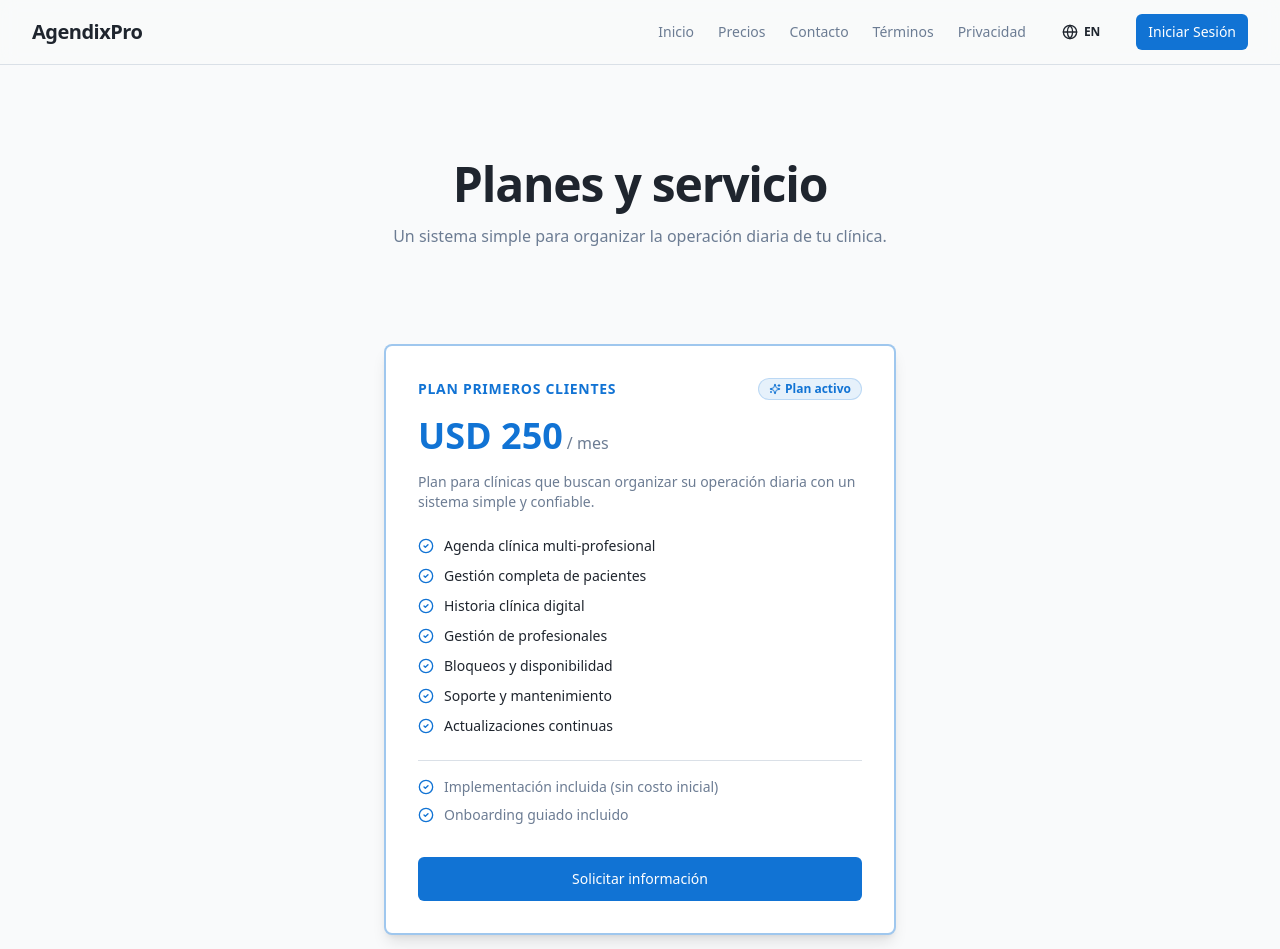
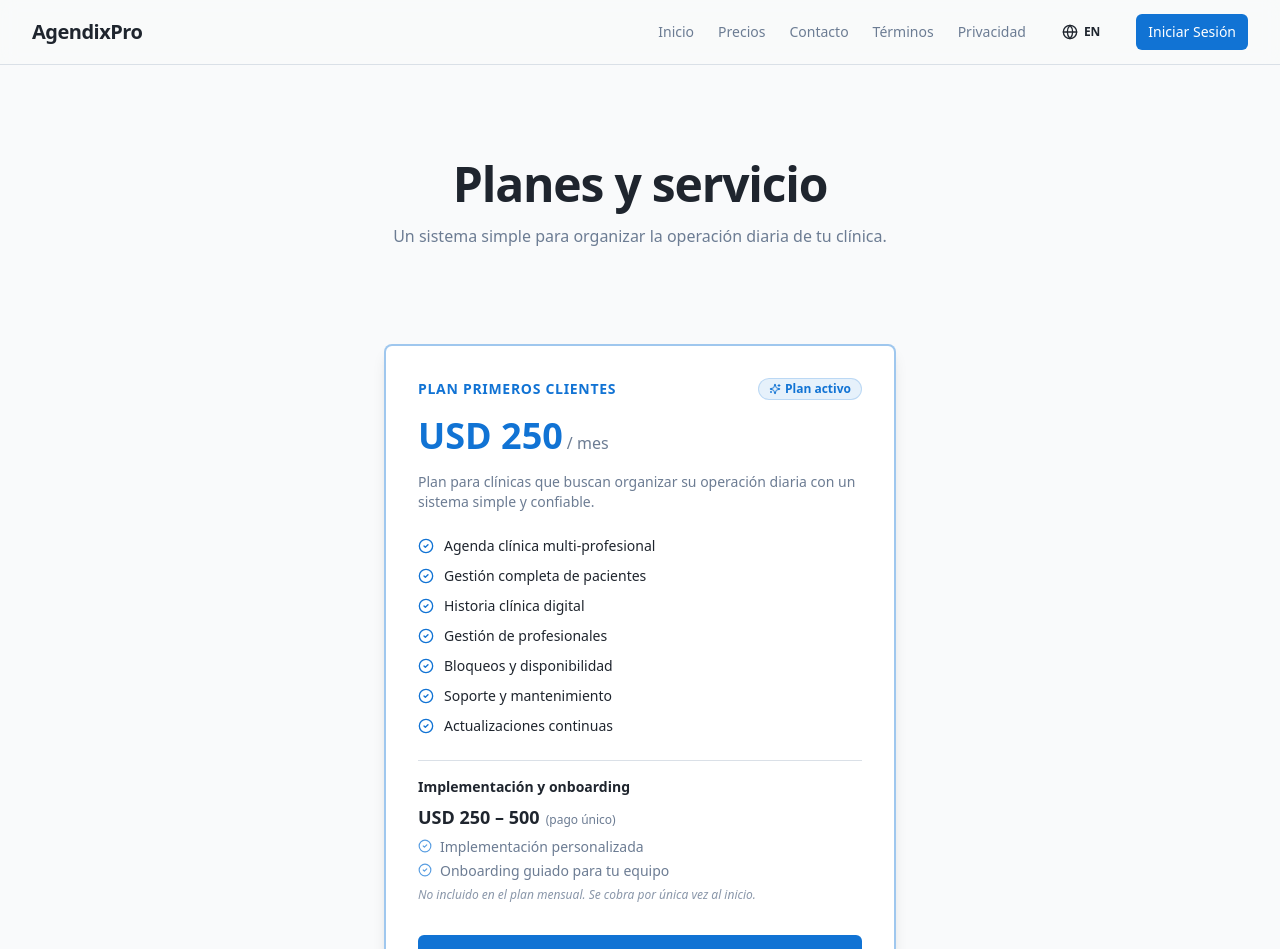
Before and after one commit to salvi1605/kinetech-demo-showcase, a React (Vite) app: page /pricing in a window 1280 px wide. Shown: the top 949 px of the page. Built offline with nearby package versions, Linux system fonts and the light colour scheme.

Commit message:
Separé notes de precio
Co-authored-by: salvi1605 <39923455+salvi1605@users.noreply.github.com>

```diff
--- a/src/i18n/en.ts
+++ b/src/i18n/en.ts
@@ -126,10 +126,14 @@ export const en: Translations = {
         "Support & maintenance",
         "Continuous updates",
       ],
-      notes: [
-        "Implementation included (no upfront cost)",
-        "Guided onboarding included",
+      setupTitle: "Implementation & onboarding",
+      setupPrice: "USD 250 – 500",
+      setupOneTime: "(one-time payment)",
+      setupItems: [
+        "Custom implementation",
+        "Guided onboarding for your team",
       ],
+      setupNote: "Not included in the monthly plan. One-time fee at setup.",
       cta: "Request information",
     },
     founder: {
--- a/src/i18n/es.ts
+++ b/src/i18n/es.ts
@@ -124,10 +124,14 @@ export const es = {
         "Soporte y mantenimiento",
         "Actualizaciones continuas",
       ],
-      notes: [
-        "Implementación incluida (sin costo inicial)",
-        "Onboarding guiado incluido",
+      setupTitle: "Implementación y onboarding",
+      setupPrice: "USD 250 – 500",
+      setupOneTime: "(pago único)",
+      setupItems: [
+        "Implementación personalizada",
+        "Onboarding guiado para tu equipo",
       ],
+      setupNote: "No incluido en el plan mensual. Se cobra por única vez al inicio.",
       cta: "Solicitar información",
     },
     founder: {
--- a/src/pages/Pricing.tsx
+++ b/src/pages/Pricing.tsx
@@ -53,14 +53,22 @@ export default function Pricing() {
                 ))}
               </ul>
 
-              {/* Notas adicionales */}
-              <div className="mt-6 border-t pt-4 space-y-2">
-                {t.pricing.early.notes.map((note, i) => (
-                  <p key={i} className="flex items-start gap-2.5 text-sm font-medium text-muted-foreground">
-                    <CheckCircle2 className="mt-0.5 h-4 w-4 shrink-0 text-primary" />
-                    <span>{note}</span>
-                  </p>
-                ))}
+              {/* Setup / Onboarding — costo aparte */}
+              <div className="mt-6 border-t pt-4 space-y-1.5">
+                <p className="text-sm font-semibold">{t.pricing.early.setupTitle}</p>
+                <div className="flex items-baseline gap-1.5">
+                  <span className="text-lg font-bold">{t.pricing.early.setupPrice}</span>
+                  <span className="text-xs text-muted-foreground">{t.pricing.early.setupOneTime}</span>
+                </div>
+                <ul className="space-y-1">
+                  {t.pricing.early.setupItems.map((item, i) => (
+                    <li key={i} className="flex items-start gap-2 text-sm text-muted-foreground">
+                      <CheckCircle2 className="mt-0.5 h-3.5 w-3.5 shrink-0 text-primary/70" />
+                      <span>{item}</span>
+                    </li>
+                  ))}
+                </ul>
+                <p className="text-xs text-muted-foreground/80 italic">{t.pricing.early.setupNote}</p>
               </div>
 
               <Button className="mt-8 w-full" size="lg" asChild>
```
